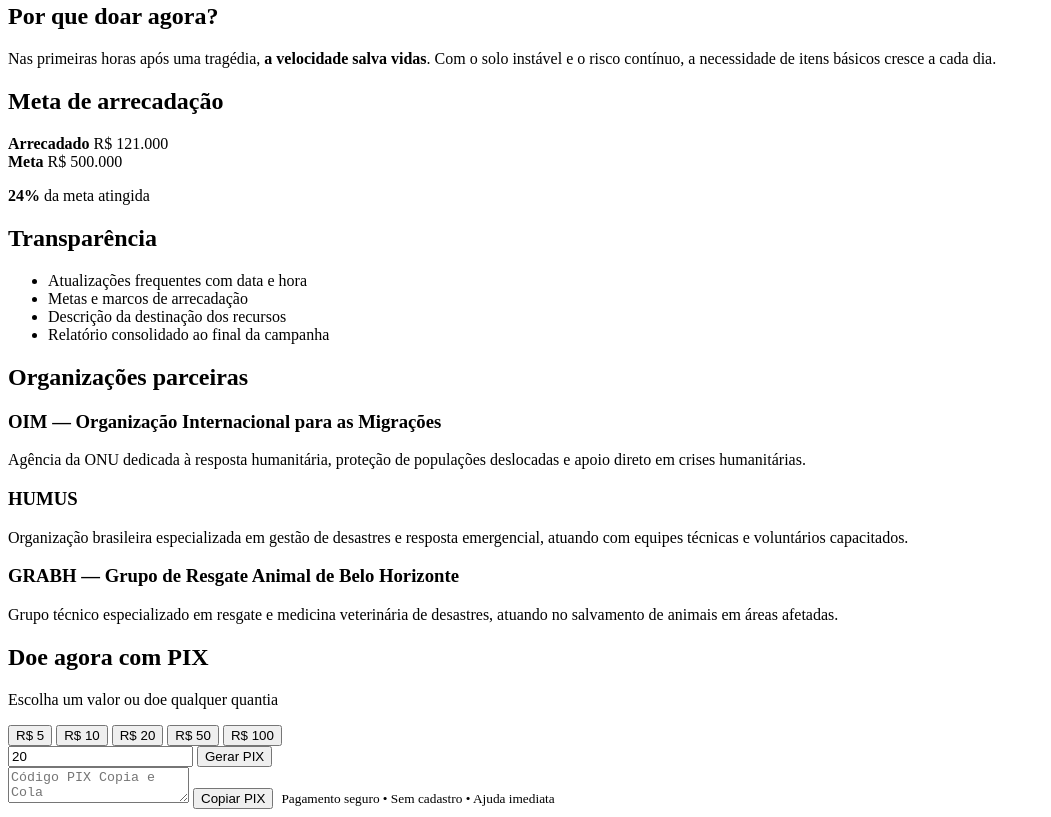
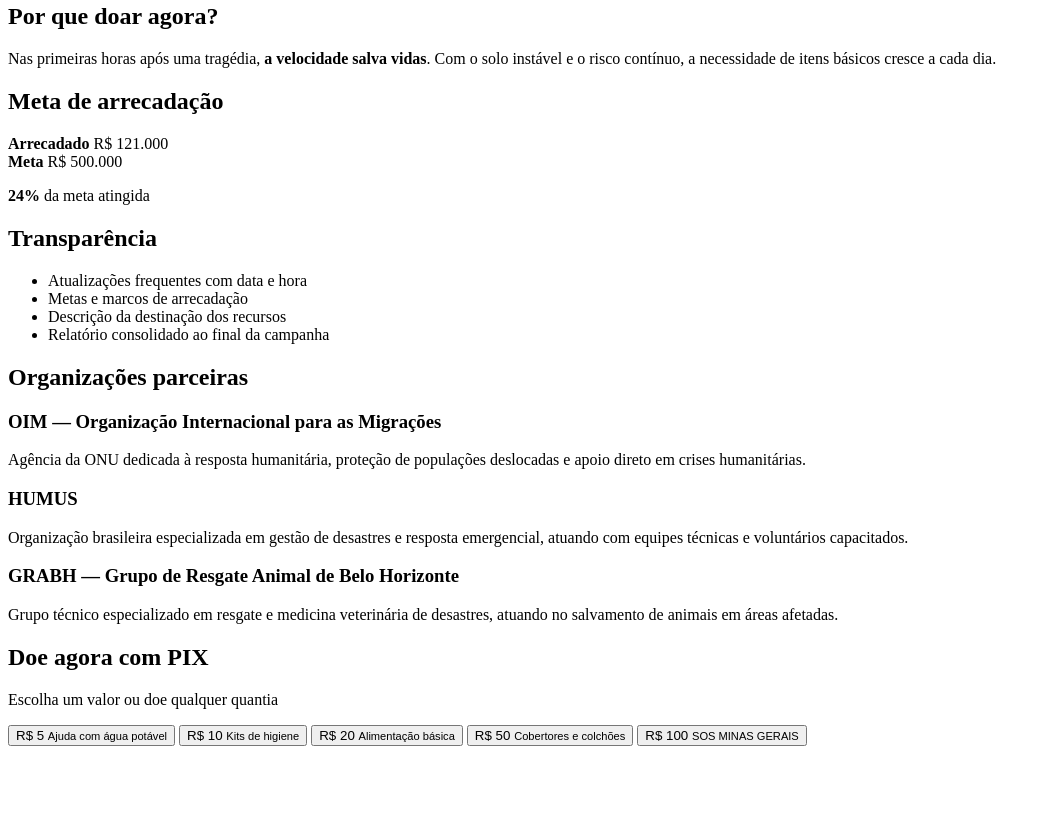
Before and after one commit to lobostraw-crypto/Doe, a website: page Index.html in a window 1280 px wide. Shown: the part 938-1755 px from the top of the page, without its empty margins (0-1051 px from the left). After the commit the page ends 1692 px from the top, so only its background shows below. Drawn offline with Linux system fonts and the light colour scheme.

Commit message:
Update Index.html

```diff
--- a/Index.html
+++ b/Index.html
@@ -114,24 +114,27 @@
   <h2>Doe agora com PIX</h2>
   <p>Escolha um valor ou doe qualquer quantia</p>
 
-  <div class="pix-cards">
-    <button class="pix-card" data-valor="5">R$ 5</button>
-    <button class="pix-card" data-valor="10">R$ 10</button>
-    <button class="pix-card ativo" data-valor="20">R$ 20</button>
-    <button class="pix-card" data-valor="50">R$ 50</button>
-    <button class="pix-card" data-valor="100">R$ 100</button>
-  </div>
+  <button class="pix-card" data-valor="5">
+  R$ 5
+  <small>Ajuda com água potável</small>
+</button>
 
-  <input id="valor" type="number" value="20" min="1">
+<button class="pix-card" data-valor="10">
+  R$ 10
+  <small>Kits de higiene</small>
+</button>
 
-  <button class="btn-gerar" onclick="gerarPix()">Gerar PIX</button>
+<button class="pix-card ativo" data-valor="20">
+  R$ 20
+  <small>Alimentação básica</small>
+</button>
 
-  <div id="status"></div>
+<button class="pix-card" data-valor="50">
+  R$ 50
+  <small>Cobertores e colchões</small>
+</button>
 
-  <textarea id="pix" readonly placeholder="Código PIX Copia e Cola"></textarea>
-  <button class="btn-copiar" onclick="copiarPix()">Copiar PIX</button>
-
-  <img id="qrcode">
-
-  <small>Pagamento seguro • Sem cadastro • Ajuda imediata</small>
-</section>
+<button class="pix-card" data-valor="100">
+  R$ 100
+  <small>SOS MINAS GERAIS </small>
+</button>
```
